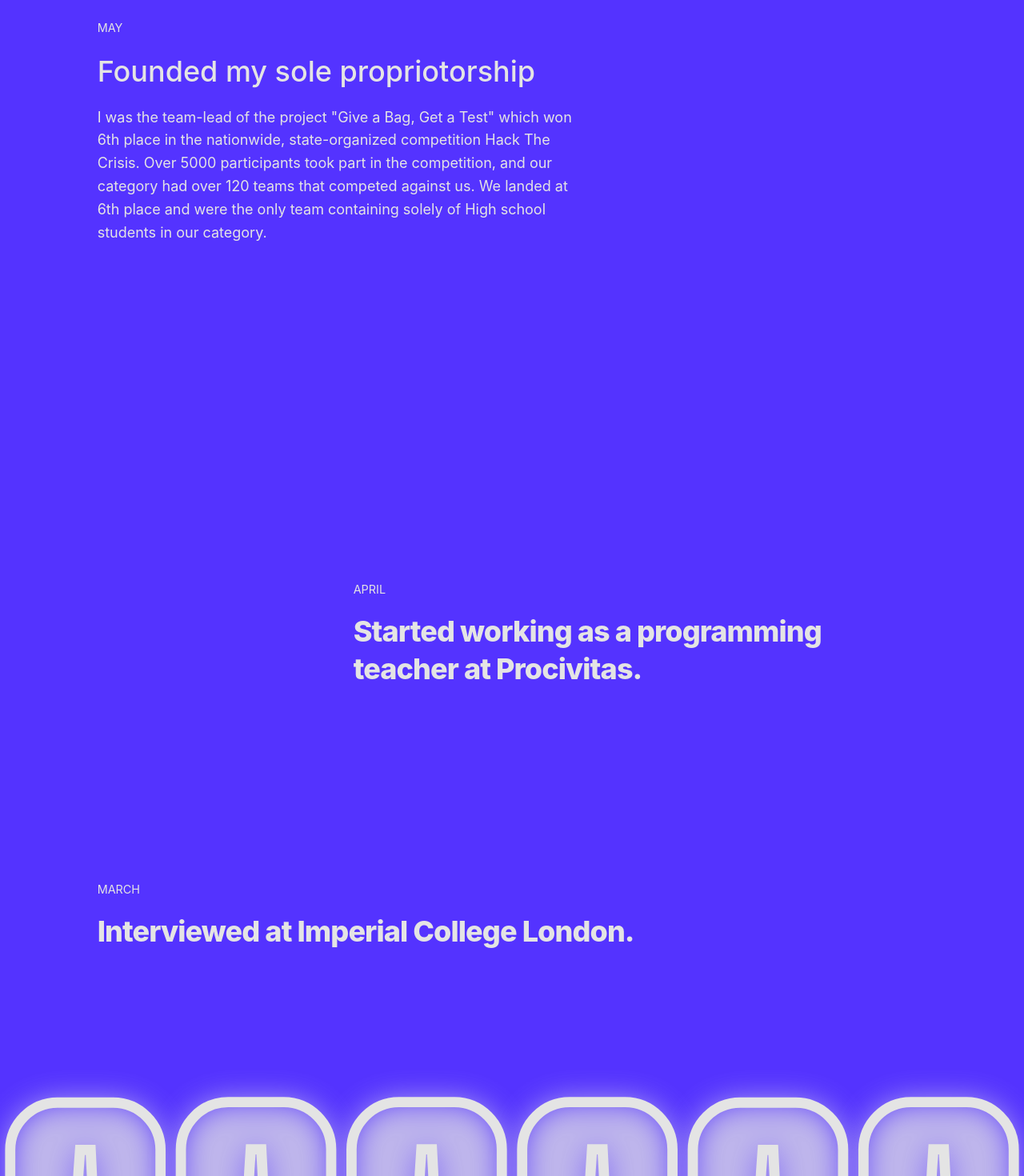
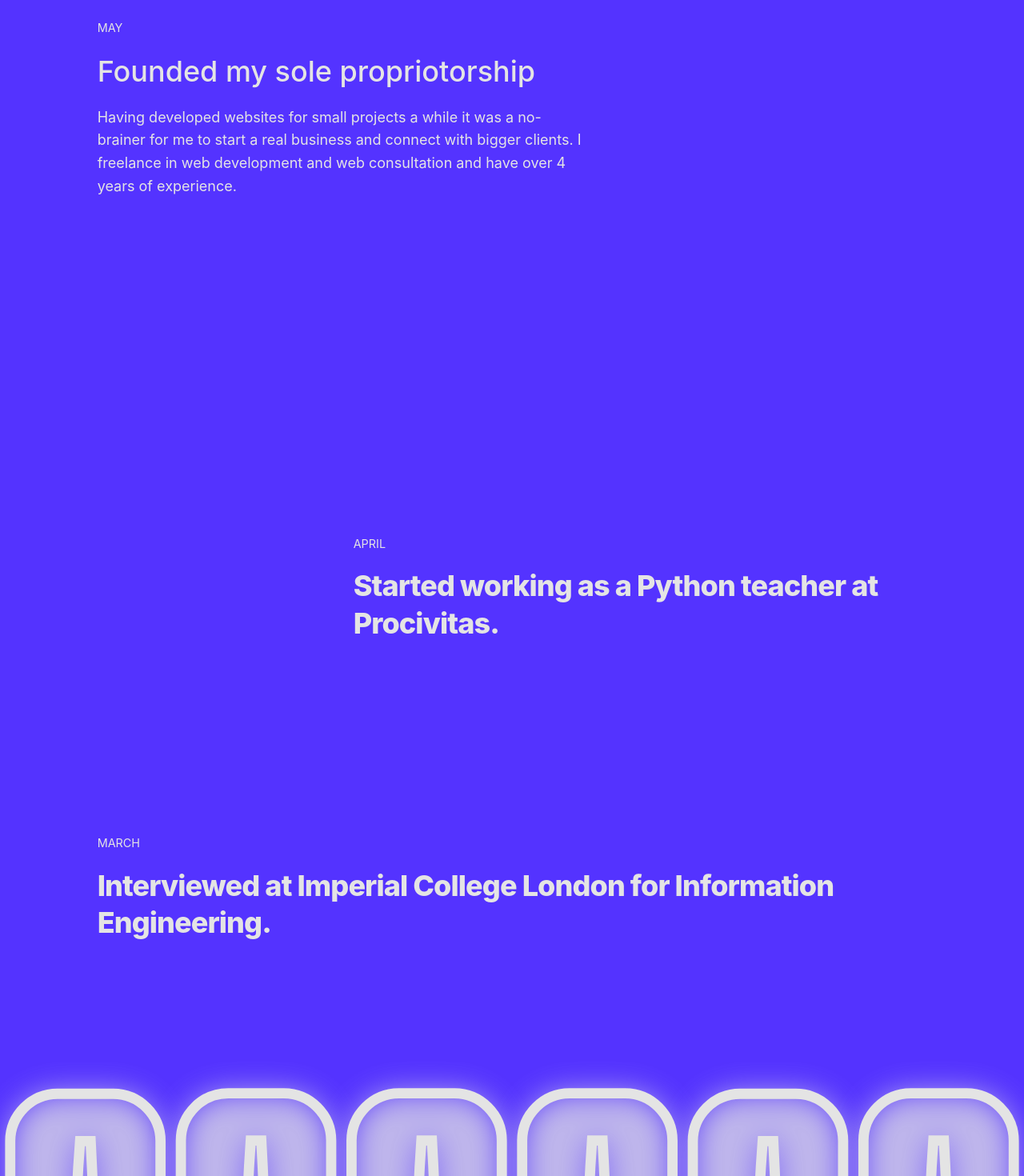
Before and after one commit to sakerhetspolisen/portofolio, a Next.js app: page / in a window 1280 px wide. Shown: the part 1560-3030 px from the top of the page at 80% size. Built offline with nearby package versions, Linux system fonts and the light colour scheme; a web font is replaced by a local one.

Commit message:
Edited timeline, edited footer

```diff
--- a/components/footer.jsx
+++ b/components/footer.jsx
@@ -111,7 +111,7 @@ const Footer = ({ darkHeaderClass }) => {
               <div
                 style={{ marginRight: 30, marginLeft: 25, padding: "20px 0" }}
               >
-                <h5 style={{ color: "white" }}>Get in touch</h5>
+                <h3 style={{ color: "white", fontSize: 22.5 }}>Get in touch</h3>
                 <a
                   href="https://www.linkedin.com/in/karlsellergren"
                   target="_blank"
--- a/pages/index.jsx
+++ b/pages/index.jsx
@@ -23,16 +23,16 @@ const Home = () => {
         <EventWithImages
           title="Founded my sole propriotorship"
           month="May"
-          summary='I was the team-lead of the project "Give a Bag, Get a Test" which won 6th place in the nationwide, state-organized competition Hack The Crisis. Over 5000 participants took part in the competition, and our category had over 120 teams that competed against us. We landed at 6th place and were the only team containing solely of High school students in our category.'
+          summary='Having developed websites for small projects a while it was a no-brainer for me to start a real business and connect with bigger clients. I freelance in web development and web consultation and have over 4 years of experience.'
           images={[]}
         />
         <Event
-          title="Started working as a programming teacher at Procivitas."
+          title="Started working as a Python teacher at Procivitas."
           month="April"
           width="7"
           displacement="3"
         />
-        <Event title="Interviewed at Imperial College London." month="March" />
+        <Event title="Interviewed at Imperial College London for Information Engineering." month="March" />
       </YearBanner>
       <YearBanner year={200020}>
         <Event
@@ -85,7 +85,7 @@ const Home = () => {
         <EventWithImages
           title="Started freelancing in frontend development"
           month="December"
-          summary="I spent the whole year preparing for my studies at Procivitas high school STEM programme. During the first two years I gained an understanding of Classical and Modern Physics, Mathematics on a higher level, algorithm design and programming in Python."
+          summary="I gained an understanding of HTML, CSS and Javascript and was able to softly start developing websites for various entities. This was a start for a long learning trip, where I managed to learn Wordpress, React, Apollo, Next.JS and more."
           images={["revenuir.png", "sccoStudio.png", "partikular.png"]}
         />
         <Event
```
